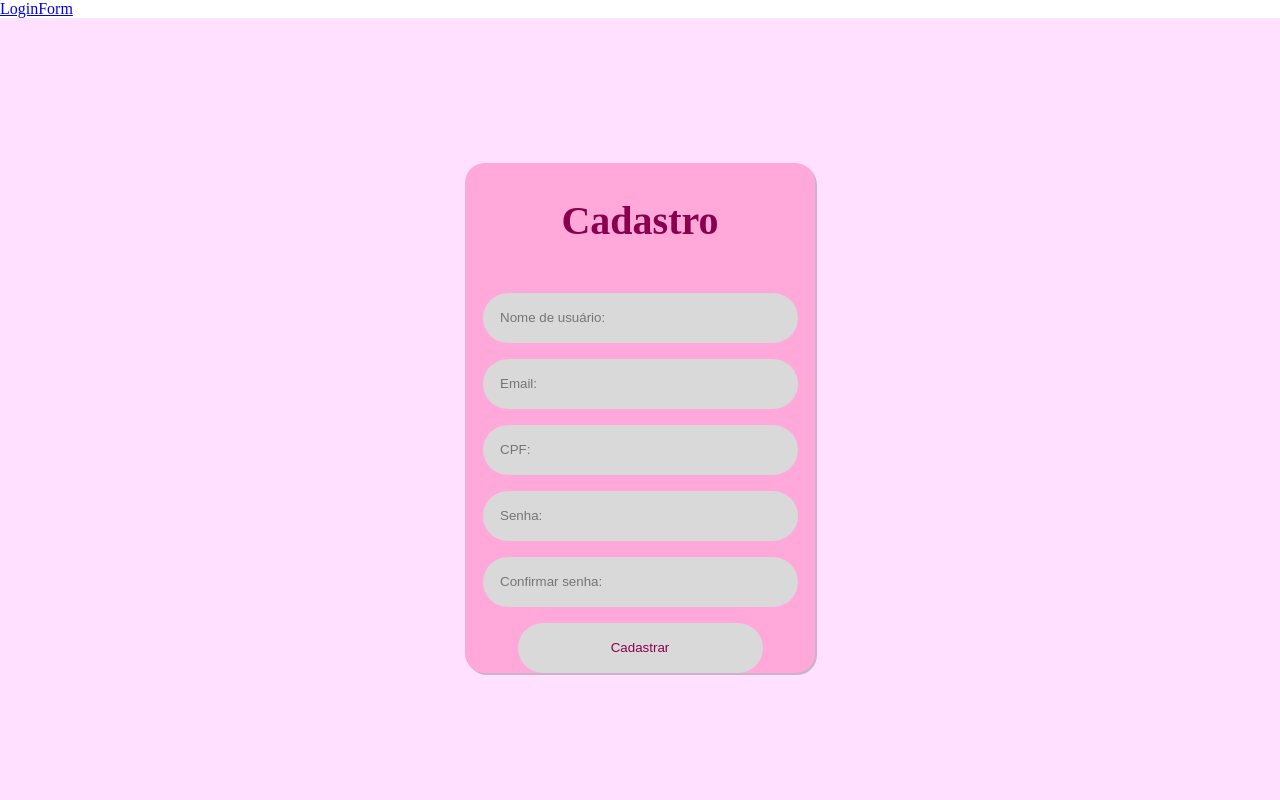
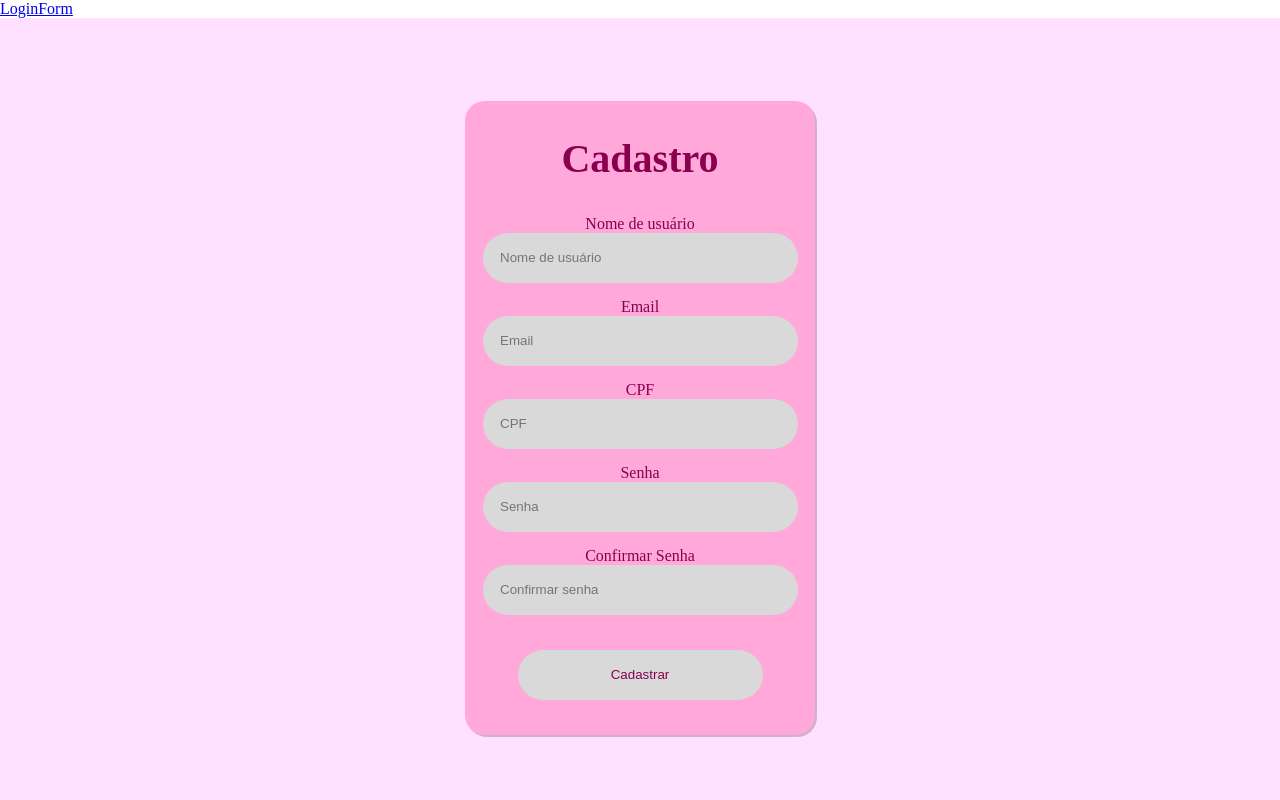
Before and after one commit to Rafaeldev2/SA---Brilhante---Back-Front, a React (Vite) app in the folder Brilhante/: page /Cadastro in a window 1280 px wide. Shown: the top 800 px of the page. Built offline with nearby package versions, Linux system fonts and the light colour scheme.

Commit message:
Criando Rotas novas

```diff
--- a/Brilhante/src/Pages/Brinco.jsx
+++ b/Brilhante/src/Pages/Brinco.jsx
@@ -1,39 +1,13 @@
 import React, { useState } from 'react';
-import './Brinco.css';
 
-const products = [
-  {
-    id: 1,
-    name: 'Produto 1',
-    description: 'Descrição do produto 1',
-    price: 'R$ 100,00',
-    imageUrl: 'https://via.placeholder.com/300'
-  },
-  {
-    id: 2,
-    name: 'Produto 2',
-    description: 'Descrição do produto 2',
-    price: 'R$ 150,00',
-    imageUrl: 'https://via.placeholder.com/300'
-  }
-];
 
-const App = () => {
+const Brinco = () => {
   return (
-    <div className="background-container">
-      {products.map(product => (
-        <div key={product.id} className="product-card">
-          <img src={product.imageUrl} alt={product.name} className="product-image" />
-          <h2>{product.name}</h2>
-          <p>{product.description}</p>
-          <p className="product-price">{product.price}</p>
-          <button className="add-to-cart-button">
-            <FaCartPlus /> Adicionar ao Carrinho
-          </button>
-        </div>
-      ))}
-    </div>
+    <>
+      <h2>Brinco</h2>
+    </>
   );
 };
 
-export default App;
+
+export default Brinco;
--- a/Brilhante/src/Pages/Cadastro.jsx
+++ b/Brilhante/src/Pages/Cadastro.jsx
@@ -44,71 +44,87 @@ const SignupForm = () => {
     return (
         <>
             <div className='background-container-Login-register'>
-                <div className="signup-container">
+                <div className="signup-login-container">
                     <div className='div-h2'>
                         <h2>Cadastro</h2>
                     </div>
                     <div className='div-input-group'>
-                        <div className='space-input'></div>
+                        <div className='div-label-input'>
+                            <label className='custom-label'>Nome de usuário</label>
+                        </div>
                         <div className='div-input'>
                             <input
                                 className="custom-input"
-                                placeholder='Nome de usuário:'
+                                placeholder='Nome de usuário'
                                 type="text"
                                 value={username}
                                 onChange={handleUsernameChange}
                                 required
                             />
                         </div>
-                        <div className='space-input'></div>
+                        <div className='div-space-label'></div>
+                        <div className='div-label-input'>
+                        <label className='custom-label'>Email</label>
+                        </div>
                         <div className='div-input'>
                             <input
                                 className="custom-input"
-                                placeholder='Email:'
+                                placeholder='Email'
                                 type="email"
                                 value={email}
                                 onChange={handleEmailChange}
                                 required
                             />
                         </div>
-                        <div className='space-input'></div>
+                        <div className='div-space-label'></div>
+                        <div className='div-label-input'>
+                        <label className='custom-label'>CPF</label>
+                        </div>
                         <div className='div-input'>
                             <input
                                 className="custom-input"
-                                placeholder='CPF:'
+                                placeholder='CPF'
                                 type="text"
                                 value={cpf}
                                 onChange={handleCpfChange}
                                 required
                             />
                         </div>
-                        <div className='space-input'></div>
+                        <div className='div-space-label'></div>
+                        <div className='div-label-input'>
+                        <label className='custom-label'>Senha</label>
+                        </div>
                         <div className='div-input'>
                             <input
                                 className="custom-input"
-                                placeholder='Senha:'
+                                placeholder='Senha'
                                 type="password"
                                 value={password}
                                 onChange={handlePasswordChange}
                                 required
                             />
                         </div>
-                        <div className='space-input'></div>
+                        <div className='div-space-label'></div>
+                        <div className='div-label-input'>
+                        <label className='custom-label'>Confirmar Senha</label>
+                        </div>
                         <div className='div-input'>
                             <input
                                 className="custom-input"
-                                placeholder='Confirmar senha:'
+                                placeholder='Confirmar senha'
                                 type="password"
                                 value={confirmPassword}
                                 onChange={handleConfirmPasswordChange}
                                 required
                             />
                         </div>
-                        <div className='space-input'></div>
+                        <div className='div-label-input'>
+
+                        </div>
                     </div>
                     <div className='div-button'>
                         <button type="submit">Cadastrar</button>
-                        <div className='space-input'></div>
+                        <div className='div-label-input'></div>
                     </div>
                 </div>
             </div>
--- a/Brilhante/src/Pages/Colar.jsx
+++ b/Brilhante/src/Pages/Colar.jsx
@@ -0,0 +1,13 @@
+import React, { useState } from 'react';
+
+
+const Colar = () => {
+  return (
+    <>
+      <h2>Colar</h2>
+    </>
+  );
+};
+
+
+export default Colar;
--- a/Brilhante/src/Pages/GerenciaProdutos.jsx
+++ b/Brilhante/src/Pages/GerenciaProdutos.jsx
@@ -0,0 +1,13 @@
+import React, { useState } from 'react';
+
+
+const GerenciaProdutos = () => {
+  return (
+    <>
+      <h2>GerenciaProdutos</h2>
+    </>
+  );
+};
+
+
+export default GerenciaProdutos;
--- a/Brilhante/src/Pages/HomePage.jsx
+++ b/Brilhante/src/Pages/HomePage.jsx
@@ -0,0 +1,13 @@
+import React, { useState } from 'react';
+
+
+const HomePage = () => {
+  return (
+    <>
+      <h2>HomePage</h2>
+    </>
+  );
+};
+
+
+export default HomePage;
--- a/Brilhante/src/Pages/ListarProdutos.jsx
+++ b/Brilhante/src/Pages/ListarProdutos.jsx
@@ -0,0 +1,13 @@
+import React, { useState } from 'react';
+
+
+const ListarProdutos = () => {
+  return (
+    <>
+      <h2>ListarProdutos</h2>
+    </>
+  );
+};
+
+
+export default ListarProdutos;
--- a/Brilhante/src/Pages/LoginForm.jsx
+++ b/Brilhante/src/Pages/LoginForm.jsx
@@ -23,28 +23,34 @@ const LoginForm = () => {
   return (
     <>
       <div className='background-container-Login-register'>
-        <div className="login-container">
+        <div className="signup-login-container">
           <div className='div-h2'>
             <h2>Login</h2>
           </div>
           {/* <form onSubmit={handleSubmit}> */}
           <div className='div-input-group'>
-            <div className='space-input'></div>
+            <div className='div-label-input'>
+              <div className='div-space-label'></div>
+            <label className='custom-label'>Email</label>
+            </div>
             <div className='div-input'>
               <input
                 className="custom-input"
-                placeholder='Email:'
+                placeholder='Email'
                 type="email"
               // value={email}
               // onChange={handleEmailChange}
               // required
               />
             </div>
-            <div className='space-input'></div>
+            <div className='div-space-label'></div>
+            <div className='div-label-input'>
+            <label className='custom-label'>Senha</label>
+            </div>
             <div className='div-input'>
               <input
                 className="custom-input"
-                placeholder='Senha:'
+                placeholder='Senha'
                 type="password"
               // value={password}
               // onChange={handlePasswordChange}
--- a/Brilhante/src/Pages/Pulseira.jsx
+++ b/Brilhante/src/Pages/Pulseira.jsx
@@ -0,0 +1,13 @@
+import React, { useState } from 'react';
+
+
+const Pulseira = () => {
+  return (
+    <>
+      <h2>Pulseira</h2>
+    </>
+  );
+};
+
+
+export default Pulseira;
--- a/Brilhante/src/index.css
+++ b/Brilhante/src/index.css
@@ -17,7 +17,7 @@ body,
     width: 100%;
 }
 
-.signup-container {
+.signup-login-container {
     width: 100%;
     max-width: 350px; /* Limite máximo de largura */
     background-color: #FFA8D9;
@@ -25,15 +25,11 @@ body,
     box-shadow: 2px 2px rgba(0, 0, 0, 0.2); /* Adiciona sombra para destaque */
 }
 
-.login-container {
-    min-width: 25%;
-    background-color: #FFA8D9;
-    border-radius: 10%;
-    box-shadow: 2px 2px rgba(0, 0, 0, 0.2); /* Adiciona sombra para destaque */
-}
-
-.space-input {
-    height: 16px; /* Aumenta o espaço entre os inputs */
+.div-label-input {
+    display: flex;
+    align-items: center;
+    justify-content: center;
+    height: 20; /* Aumenta o espaço entre os inputs */
 }
 
 .div-input {
@@ -53,6 +49,10 @@ body,
     justify-content: center;
 }
 
+.div-space-label{
+    height: 15px; /* Aumenta o espaço entre os inputs */
+}
+
 .custom-input {
     width: 80%;
     padding: 5%;
@@ -60,9 +60,12 @@ body,
     border-radius: 50px;
     align-items: center;
     background-color: #D9D9D9;
-
     caret-color: #89004F;
     outline-color: #89004F;
+}
+
+.custom-label{
+    color: #89004F;
 }
 
 button {
@@ -73,6 +76,7 @@ button {
     border-radius: 50px;
     border: none;
     cursor: pointer;
+    margin: 10%;
 }
 
 button:hover {
```
Also changed, not shown: Brilhante/src/routes/routes.jsx (+30 -8 lines).
